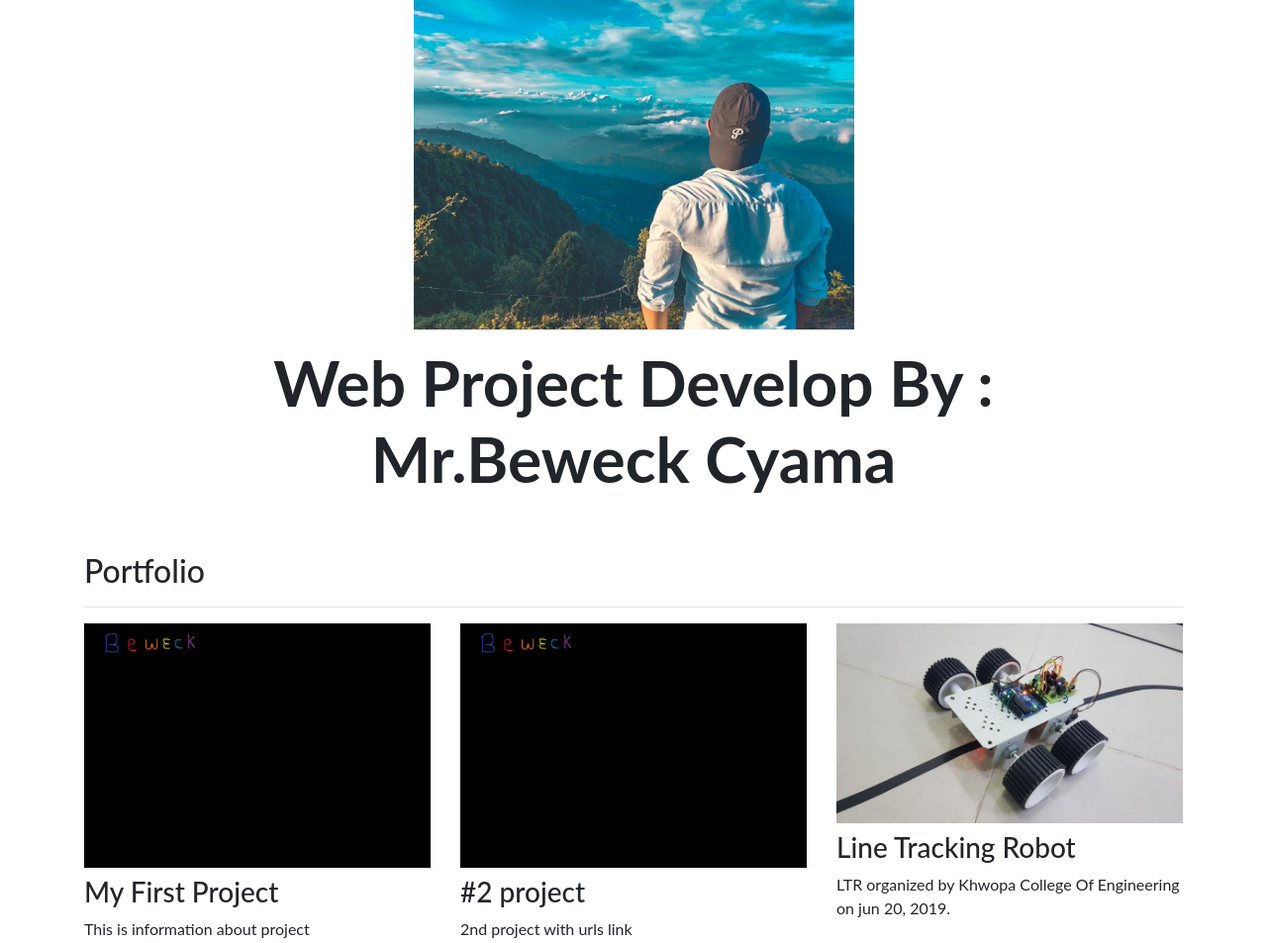
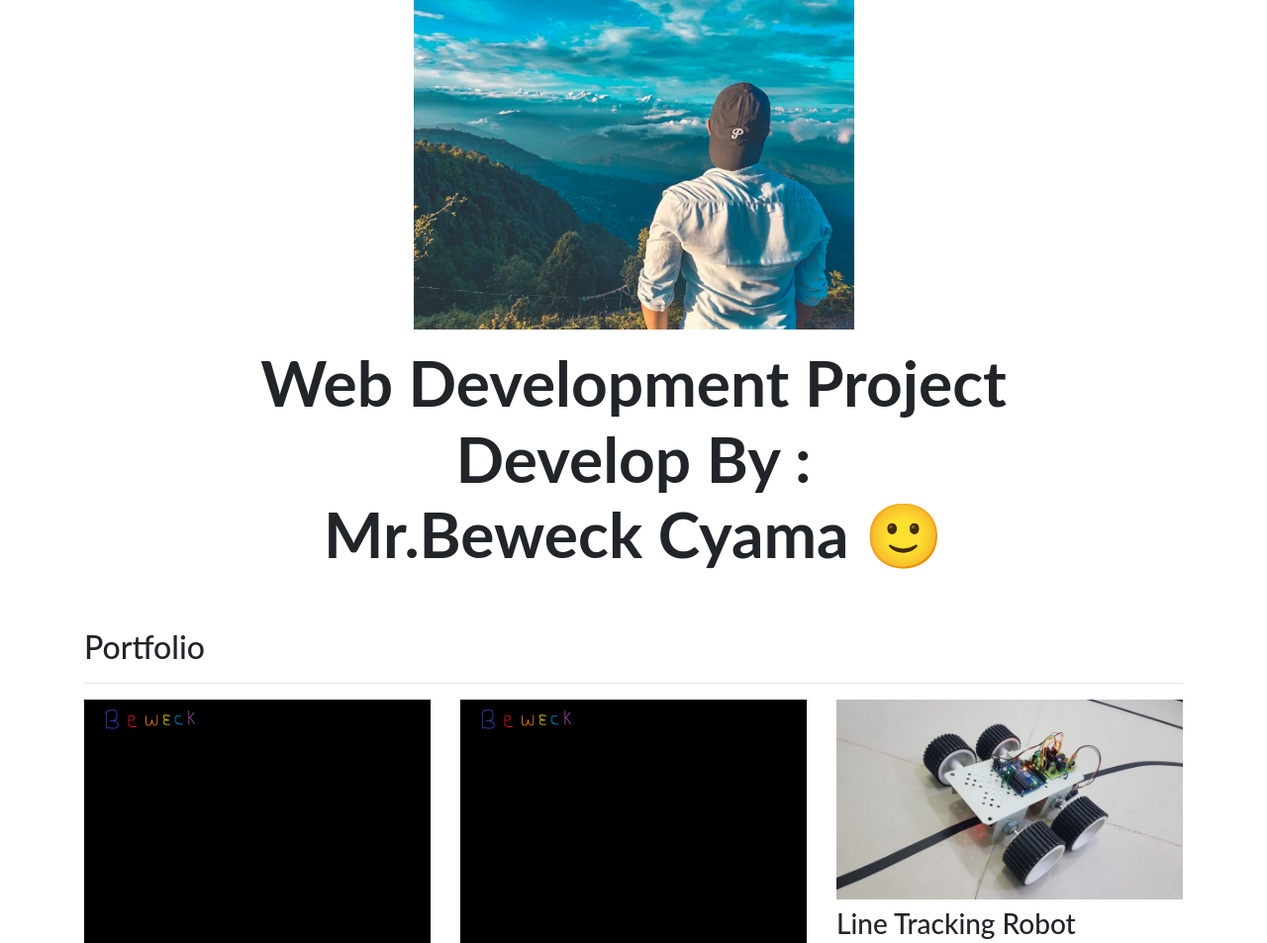
Before and after one commit to BibekShyama/Personal-Portfolio, a Django app: page / in a window 1280 px wide. Shown: the part 73-1026 px from the top of the page at 99% size. Run offline with Django 3.2, Linux system fonts and the light colour scheme; data comes from the database, SQL or seed files in the repository; some libraries are stand-ins or nearby versions.

Commit message:
5th change

```diff
--- a/portfolio/templates/portfolio/home.html
+++ b/portfolio/templates/portfolio/home.html
@@ -12,7 +12,7 @@
 
 <div class="row justify-content-center mb-3">
   <div class="col-md-9 text-center">
-    <h1 id="hometext" class="font-weight-bold">Web Project Develop By :<br> Mr.Beweck Cyama </h1>
+    <h1 id="hometext" class="font-weight-bold">Web Development Project Develop By :<br> Mr.Beweck Cyama 🙂</h1>
   </div>
 </div>
 
```
